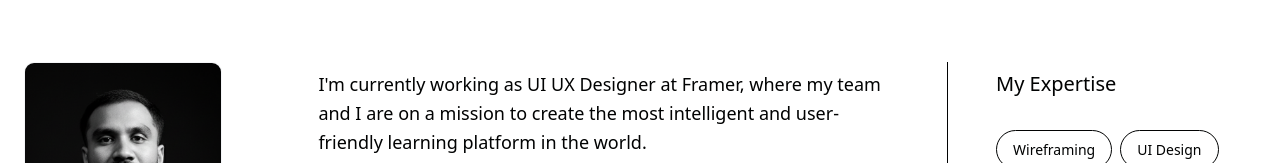
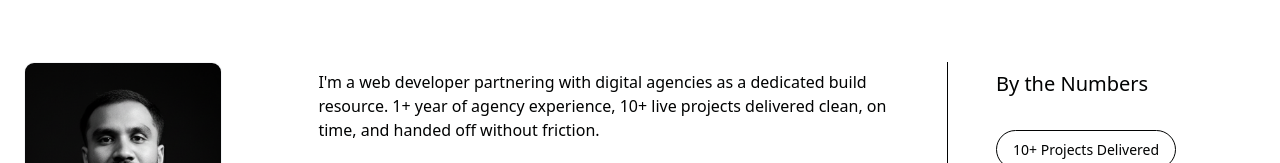
Before and after one commit to itssadiq/Sadiq-NovixSoft, a Next.js app: page / in a window 1280 px wide. Shown: the part 2637-2800 px from the top of the page. Built offline with nearby package versions, Linux system fonts and the light colour scheme.

Commit message:
Updated About section content

```diff
--- a/src/components/AboutMe.jsx
+++ b/src/components/AboutMe.jsx
@@ -4,13 +4,10 @@ import Profile from "../../public/profile.png";
 
 export default function AboutMe() {
   const expertise = [
-    "Wireframing",
-    "UI Design",
-    "UX Design",
-    "Visual Design",
-    "Prototypes",
-    "Branding",
-    "Mobile App",
+    "10+ Projects Delivered",
+    "1+ Year Agency Expertise",
+    "100% On-Time Delivery",
+    "<08 hrs Response Time",
   ];
 
   return (
@@ -45,25 +42,26 @@ export default function AboutMe() {
 
           {/* COLUMN 2: BIO & LOCATION (55%) */}
           <div className="w-full lg:w-[55%] flex flex-col justify-between lg:px-12 pt-2">
-            <div className="flex flex-col gap-6">
-              <p className="type-body-large !text-[var(--color-black)] leading-relaxed">
-                I&apos;m currently working as UI UX Designer at Framer, where my
-                team and I are on a mission to create the most intelligent and
-                user-friendly learning platform in the world.
+            <div className="flex flex-col gap-4">
+              <p className="type-body">
+                I&apos;m a web developer partnering with digital agencies as a
+                dedicated build resource. 1+ year of agency experience, 10+ live
+                projects delivered clean, on time, and handed off without
+                friction.
               </p>
-              <p className="type-body text-[var(--color-dim-grey)] leading-relaxed">
-                I&apos;m not looking for anything new, but if you want to reach
-                out for a chat I&apos;m happy to hear from you!
+              <p className="type-body">
+                I treat every project like it has my name on it. Clear
+                communication, no micromanagement needed, and work that holds up
+                long after handoff. I&apos;m not here to close tickets, I&apos;m
+                here to make your agency deliver.
               </p>
             </div>
 
-            <div className="mt-12">
-              <span className="type-caption uppercase tracking-[0.15em] font-semibold text-[var(--color-dim-grey)] text-[10px] block mb-2">
+            <div className="mt-6">
+              <span className="type-body-small block !text-[var(--color-black)]">
                 Based in
               </span>
-              <span className="type-body font-medium text-[var(--color-black)]">
-                California, USA
-              </span>
+              <span className="type-body !font-medium">Karachi, Pakistan</span>
             </div>
           </div>
 
@@ -72,14 +70,14 @@ export default function AboutMe() {
 
           {/* COLUMN 3: EXPERTISE (25%) */}
           <div className="w-full lg:w-[25%] shrink-0 lg:pl-12 pt-2 flex flex-col">
-            <h4 className="type-h4 mb-8">My Expertise</h4>
+            <h4 className="type-h4 mb-8">By the Numbers</h4>
             <div className="flex flex-wrap gap-2">
               {expertise.map((skill, index) => (
                 <div
                   key={index}
                   className="px-4 py-2 border border-[var(--color-black)] rounded-full flex items-center justify-center"
                 >
-                  <span className="type-body-small !text-[var(--color-black)] font-medium">
+                  <span className="type-body-small !text-[var(--color-black)]">
                     {skill}
                   </span>
                 </div>
```
